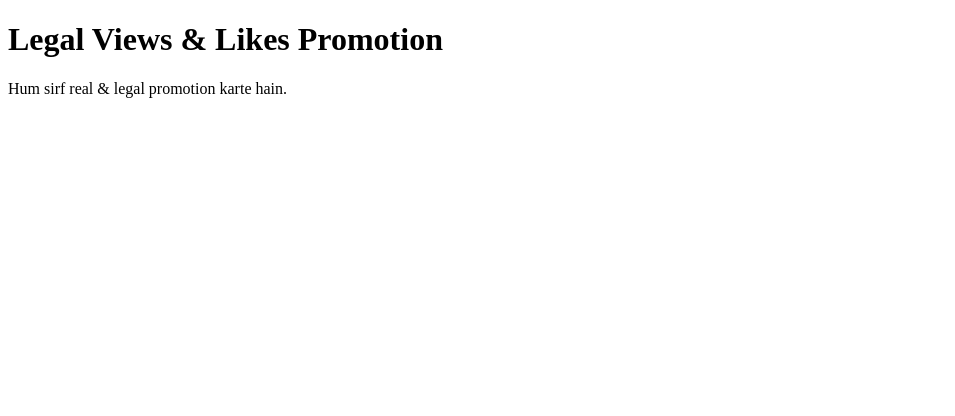
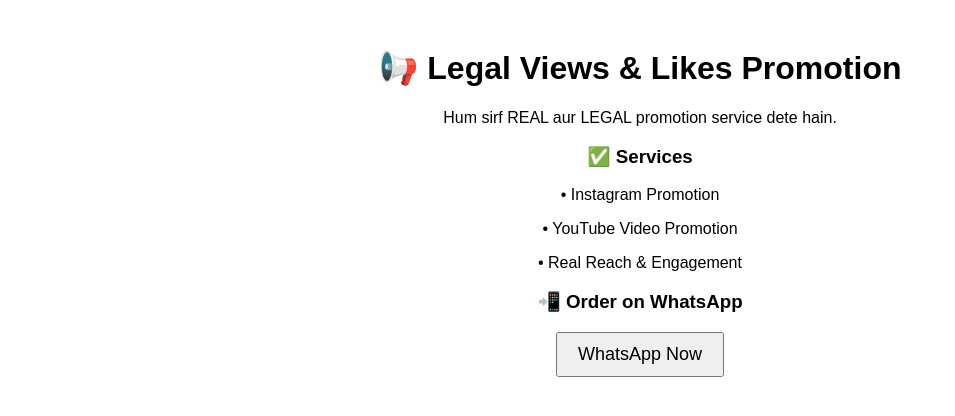
Before and after one commit to sheshnathkumar6983-arch/promotion-website, a plain HTML site: page index.html in a window 1280 px wide. Shown: the whole page, without its empty margins (0-955 px from the left). Drawn offline with Linux system fonts and the light colour scheme.

Commit message:
Update index.html

```diff
--- a/index.html
+++ b/index.html
@@ -2,9 +2,24 @@
 <html>
 <head>
   <title>Legal Promotion</title>
+  <meta name="viewport" content="width=device-width, initial-scale=1">
 </head>
-<body>
-  <h1>Legal Views & Likes Promotion</h1>
-  <p>Hum sirf real & legal promotion karte hain.</p>
+<body style="font-family:Arial; text-align:center; padding:20px;">
+
+  <h1>📢 Legal Views & Likes Promotion</h1>
+  <p>Hum sirf REAL aur LEGAL promotion service dete hain.</p>
+
+  <h3>✅ Services</h3>
+  <p>• Instagram Promotion</p>
+  <p>• YouTube Video Promotion</p>
+  <p>• Real Reach & Engagement</p>
+
+  <h3>📲 Order on WhatsApp</h3>
+  <a href="https://wa.me/919628721124">
+    <button style="padding:10px 20px; font-size:18px;">
+      WhatsApp Now
+    </button>
+  </a>
+
 </body>
 </html>
```
